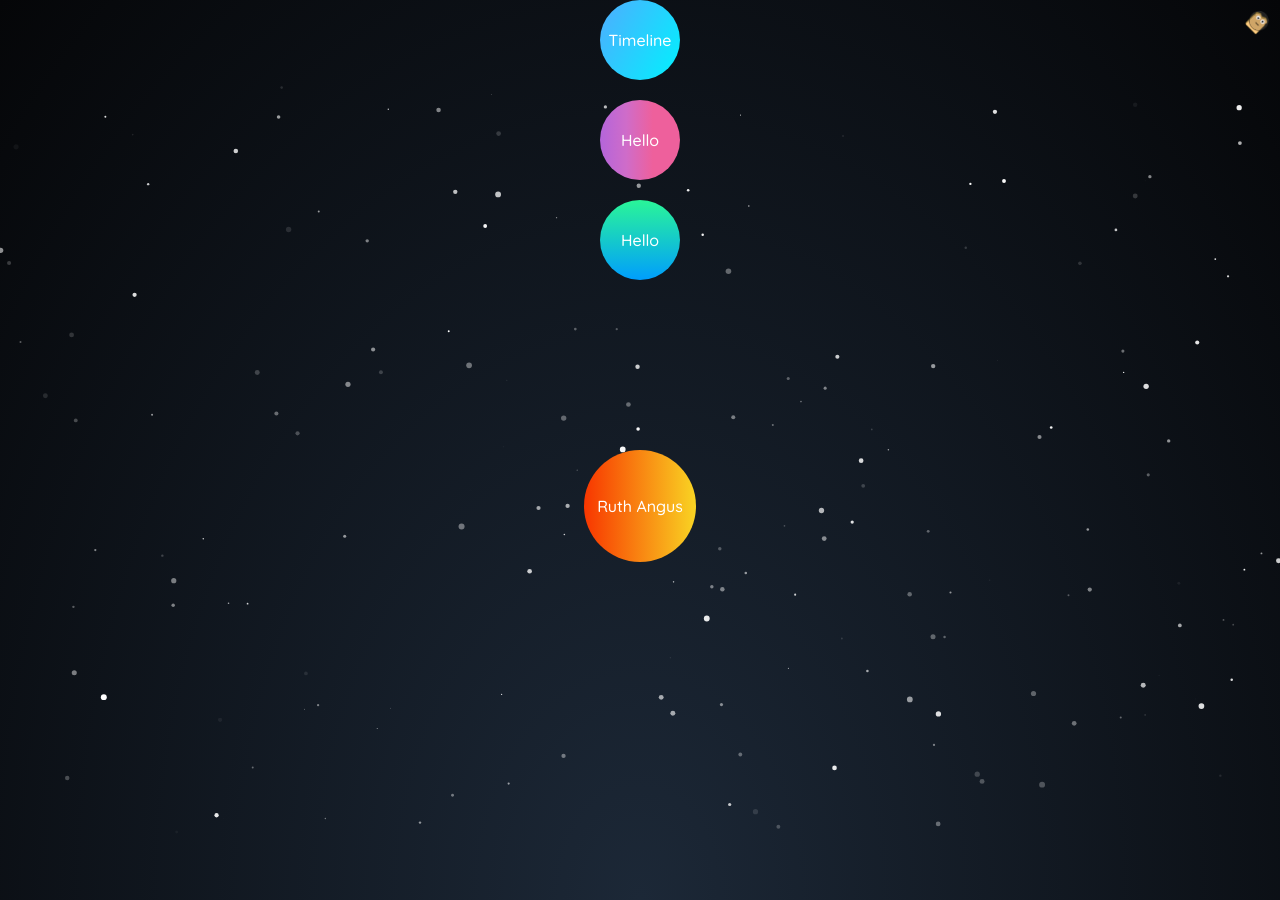
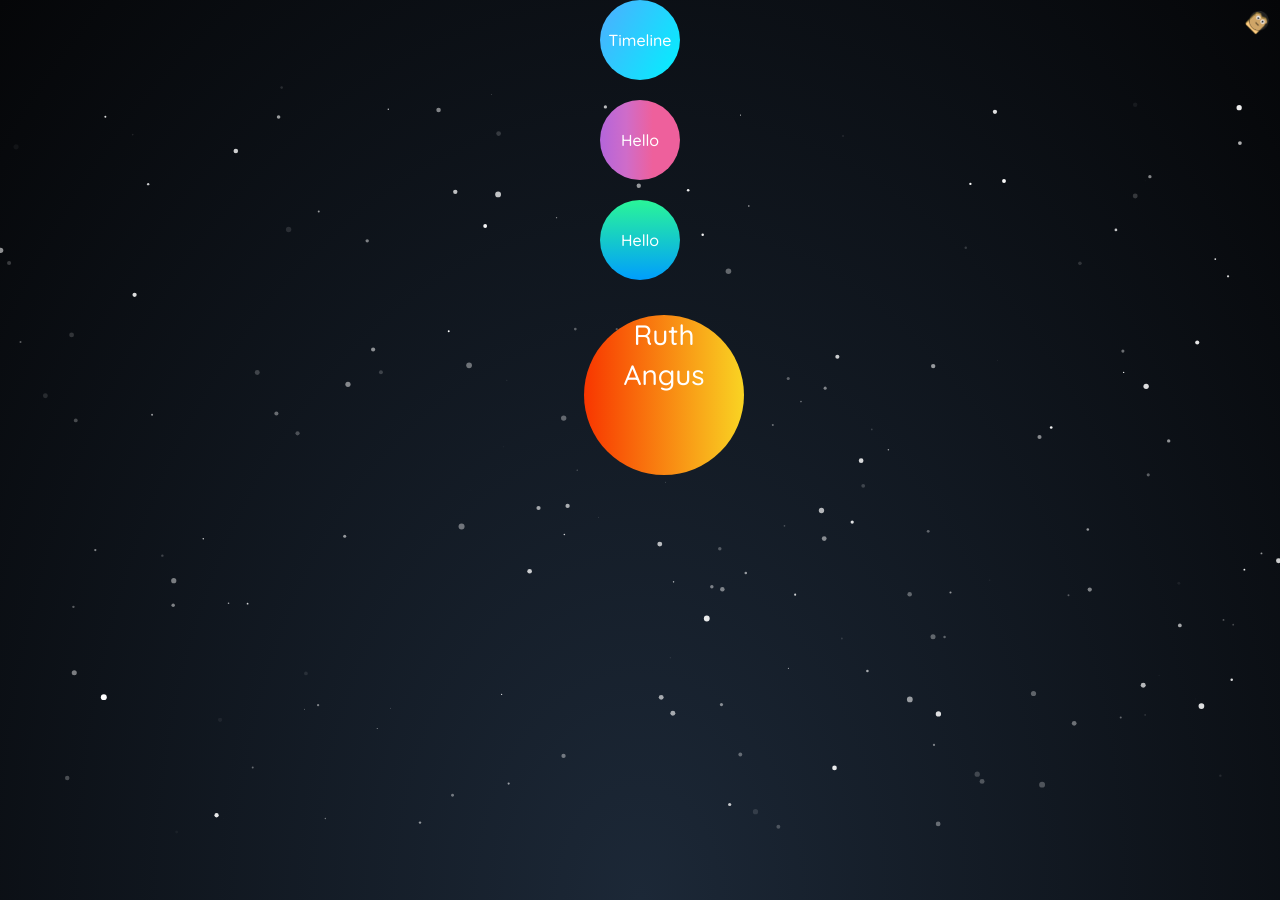
Before and after one commit to HackTheSolarSystem/RuthAngus, a Jekyll site: the page built from index.html, in a window 1280 px wide. Built offline with Jekyll 4.4.1, drawn with Linux system fonts in a browser that asks for light colours; nearby versions of some CDN libraries.

Commit message:
modifying sun size

```diff
--- a/index.html
+++ b/index.html
@@ -6,7 +6,9 @@ js: [ "public/index.js" ]
 ---
 <div class="jumbotron jumbotron-fluid top" id="top">
 	<img id="toasty" src="{{site.baseurl}}/public/toasty.png" alt="">
-	<div class="sun">Ruth Angus</div>
+	<div class="sun">
+		<p id="sun-text">Ruth </br> Angus</p>
+	</div>
 	<div id="planet1" class="planet">
 		<a href="{{site.baseurl}}/timeline" class="planet-content">
 			Hello
--- a/public/index.css
+++ b/public/index.css
@@ -8,17 +8,22 @@
 
 .sun {
 	color: white;
-	height: 7rem;
-	width: 7rem;
+	height: 10rem;
+	width: 10rem;
 	position: absolute;
-	top: 50%;
+	top: 35%;
 	left: 50%;
 	margin-left: -3.5rem;
 	margin-right: -3.5rem;
 	background-image: linear-gradient(to right, #f83600 0%, #f9d423 100%);
 	border-radius: 50%;
-	line-height: 7rem;
+	line-height: 2.5rem;
 	text-align: center;
+	font-size: 28px;
+}
+
+#sun-text{
+	vertical-align: middle;
 }
 
 .planet {
```
